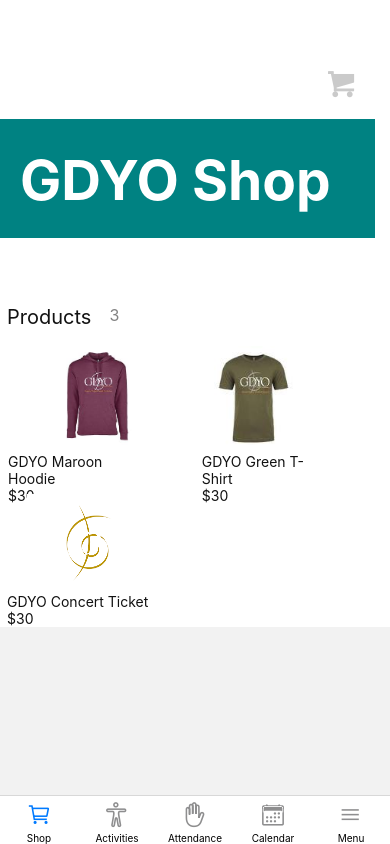
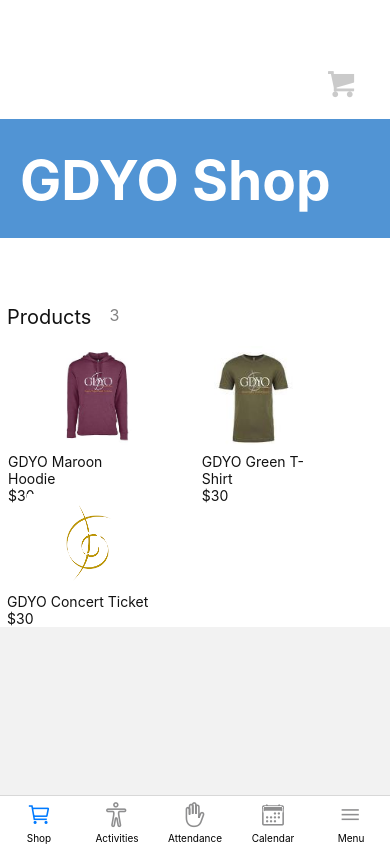
Before and after one commit to UTDallasEPICS/GDYO, a React Native app in the folder client/: screen /TabNavigator in a window 390 px wide. Built offline with nearby package versions, Linux system fonts and the light colour scheme.

Commit message:
one more fix

```diff
--- a/client/navigation/Shop.js
+++ b/client/navigation/Shop.js
@@ -53,9 +53,9 @@ const styles = StyleSheet.create({
 
   },
   rect: {
-    width: 375,
+    width: 390,
     height: 119,
-    backgroundColor: "#008282",
+    backgroundColor: "#5194D4",
     marginTop: 119
   },
   gdyoShop: {
```
